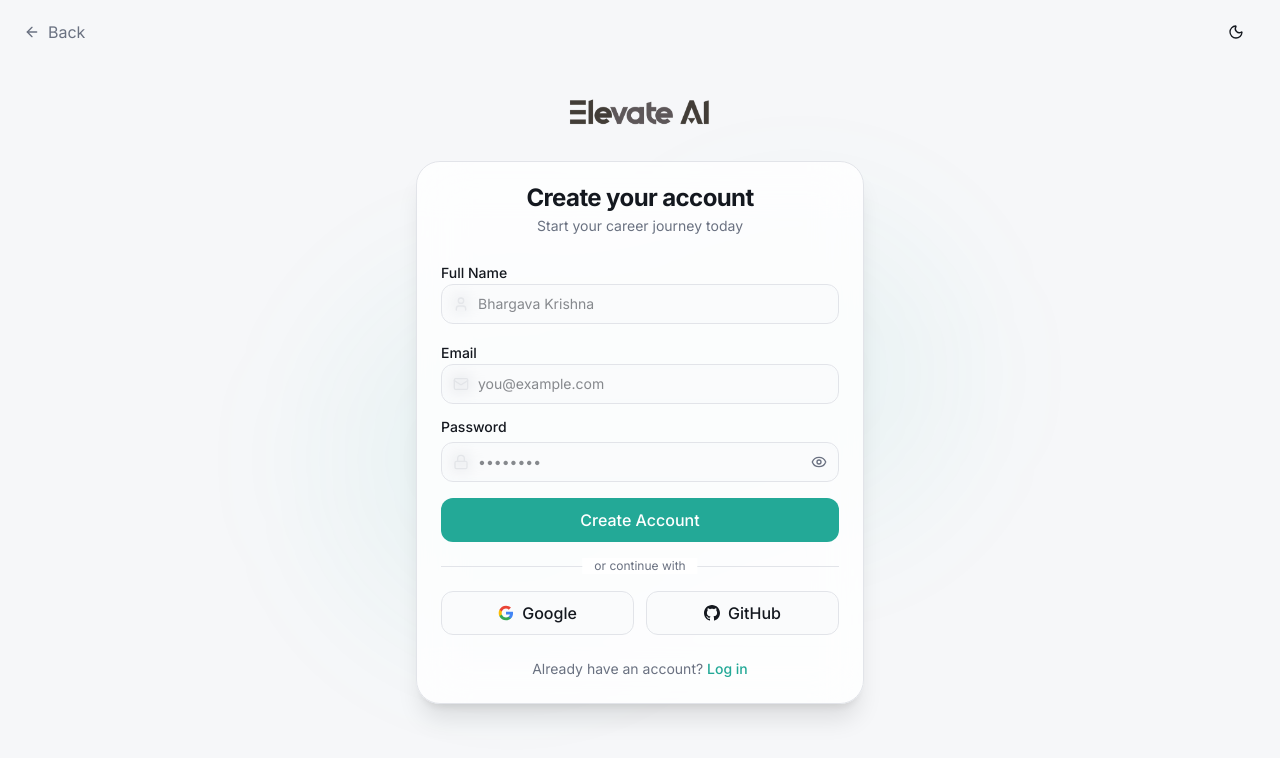
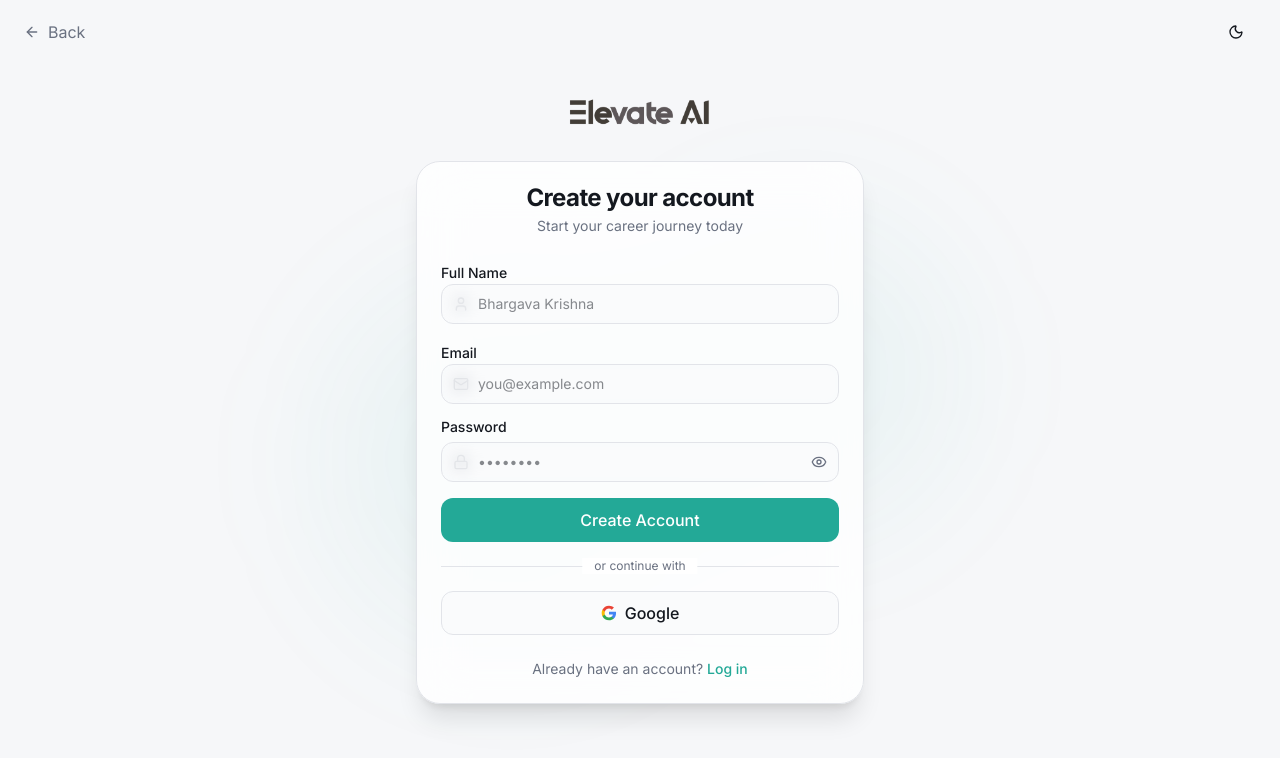
Before and after one commit to AdapalaBhargavaKrishna/ElevateAI, a Next.js app in the folder frontend/: page /signup in a window 1280 px wide. Shown: the top 758 px of the page. Built offline with nearby package versions, Linux system fonts and the light colour scheme.

Commit message:
adding google auth

```diff
--- a/frontend/app/login/page.tsx
+++ b/frontend/app/login/page.tsx
@@ -201,8 +201,8 @@
                             </span>
                         </div>
 
-                        <div className="grid grid-cols-2 gap-3">
-                            <Button variant="outline" className="h-11">
+                        {/* <div className="grid grid-cols-2 gap-3"> */}
+                        <Button variant="outline" className="h-11 w-full">
                             <svg className="h-4 w-4 mr-2" viewBox="0 0 24 24">
                                 <path d="M22.56 12.25c0-.78-.07-1.53-.2-2.25H12v4.26h5.92a5.06 5.06 0 01-2.2 3.32v2.77h3.57c2.08-1.92 3.28-4.74 3.28-8.1z" fill="#4285F4" />
                                 <path d="M12 23c2.97 0 5.46-.98 7.28-2.66l-3.57-2.77c-.98.66-2.23 1.06-3.71 1.06-2.86 0-5.29-1.93-6.16-4.53H2.18v2.84C3.99 20.53 7.7 23 12 23z" fill="#34A853" />
@@ -211,13 +211,13 @@
                             </svg>
                             Google
                         </Button>
-                            <Button variant="outline" className="h-11">
+                        {/* <Button variant="outline" className="h-11">
                                 <svg className="h-4 w-4 mr-2" fill="currentColor" viewBox="0 0 24 24">
                                     <path d="M12 0c-6.626 0-12 5.373-12 12 0 5.302 3.438 9.8 8.207 11.387.599.111.793-.261.793-.577v-2.234c-3.338.726-4.033-1.416-4.033-1.416-.546-1.387-1.333-1.756-1.333-1.756-1.089-.745.083-.729.083-.729 1.205.084 1.839 1.237 1.839 1.237 1.07 1.834 2.807 1.304 3.492.997.107-.775.418-1.305.762-1.604-2.665-.305-5.467-1.334-5.467-5.931 0-1.311.469-2.381 1.236-3.221-.124-.303-.535-1.524.117-3.176 0 0 1.008-.322 3.301 1.23.957-.266 1.983-.399 3.003-.404 1.02.005 2.047.138 3.006.404 2.291-1.552 3.297-1.23 3.297-1.23.653 1.653.242 2.874.118 3.176.77.84 1.235 1.911 1.235 3.221 0 4.609-2.807 5.624-5.479 5.921.43.372.823 1.102.823 2.222v3.293c0 .319.192.694.801.576 4.765-1.589 8.199-6.086 8.199-11.386 0-6.627-5.373-12-12-12z" />
                                 </svg>
                                 GitHub
-                            </Button>
-                        </div>
+                            </Button> */}
+                        {/* </div> */}
 
                         <p className="text-center text-sm text-muted-foreground mt-6">
                             Don't have an account?{" "}
--- a/frontend/app/signup/page.tsx
+++ b/frontend/app/signup/page.tsx
@@ -210,8 +210,7 @@
                             </span>
                         </div>
 
-                        <div className="grid grid-cols-2 gap-3">
-                            <Button variant="outline" className="h-11">
+                        <Button variant="outline" className="h-11 w-full">
                             <svg className="h-4 w-4 mr-2" viewBox="0 0 24 24">
                                 <path d="M22.56 12.25c0-.78-.07-1.53-.2-2.25H12v4.26h5.92a5.06 5.06 0 01-2.2 3.32v2.77h3.57c2.08-1.92 3.28-4.74 3.28-8.1z" fill="#4285F4" />
                                 <path d="M12 23c2.97 0 5.46-.98 7.28-2.66l-3.57-2.77c-.98.66-2.23 1.06-3.71 1.06-2.86 0-5.29-1.93-6.16-4.53H2.18v2.84C3.99 20.53 7.7 23 12 23z" fill="#34A853" />
@@ -220,13 +219,6 @@
                             </svg>
                             Google
                         </Button>
-                            <Button variant="outline" className="h-11">
-                                <svg className="h-4 w-4 mr-2" fill="currentColor" viewBox="0 0 24 24">
-                                    <path d="M12 0c-6.626 0-12 5.373-12 12 0 5.302 3.438 9.8 8.207 11.387.599.111.793-.261.793-.577v-2.234c-3.338.726-4.033-1.416-4.033-1.416-.546-1.387-1.333-1.756-1.333-1.756-1.089-.745.083-.729.083-.729 1.205.084 1.839 1.237 1.839 1.237 1.07 1.834 2.807 1.304 3.492.997.107-.775.418-1.305.762-1.604-2.665-.305-5.467-1.334-5.467-5.931 0-1.311.469-2.381 1.236-3.221-.124-.303-.535-1.524.117-3.176 0 0 1.008-.322 3.301 1.23.957-.266 1.983-.399 3.003-.404 1.02.005 2.047.138 3.006.404 2.291-1.552 3.297-1.23 3.297-1.23.653 1.653.242 2.874.118 3.176.77.84 1.235 1.911 1.235 3.221 0 4.609-2.807 5.624-5.479 5.921.43.372.823 1.102.823 2.222v3.293c0 .319.192.694.801.576 4.765-1.589 8.199-6.086 8.199-11.386 0-6.627-5.373-12-12-12z" />
-                                </svg>
-                                GitHub
-                            </Button>
-                        </div>
 
                         <p className="text-center text-sm text-muted-foreground mt-6">
                             Already have an account?{" "}
--- a/frontend/package.json
+++ b/frontend/package.json
@@ -12,6 +12,7 @@
     "framer-motion": "^12.34.2",
     "lucide-react": "^0.574.0",
     "next": "16.1.6",
+    "next-auth": "^4.24.13",
     "next-themes": "^0.4.6",
     "react": "19.2.3",
     "react-dom": "19.2.3"
```
Also changed, not shown: 1 other file (tests, documents, lock files or other folders). Lines whose indentation alone changed are shown as unchanged.
